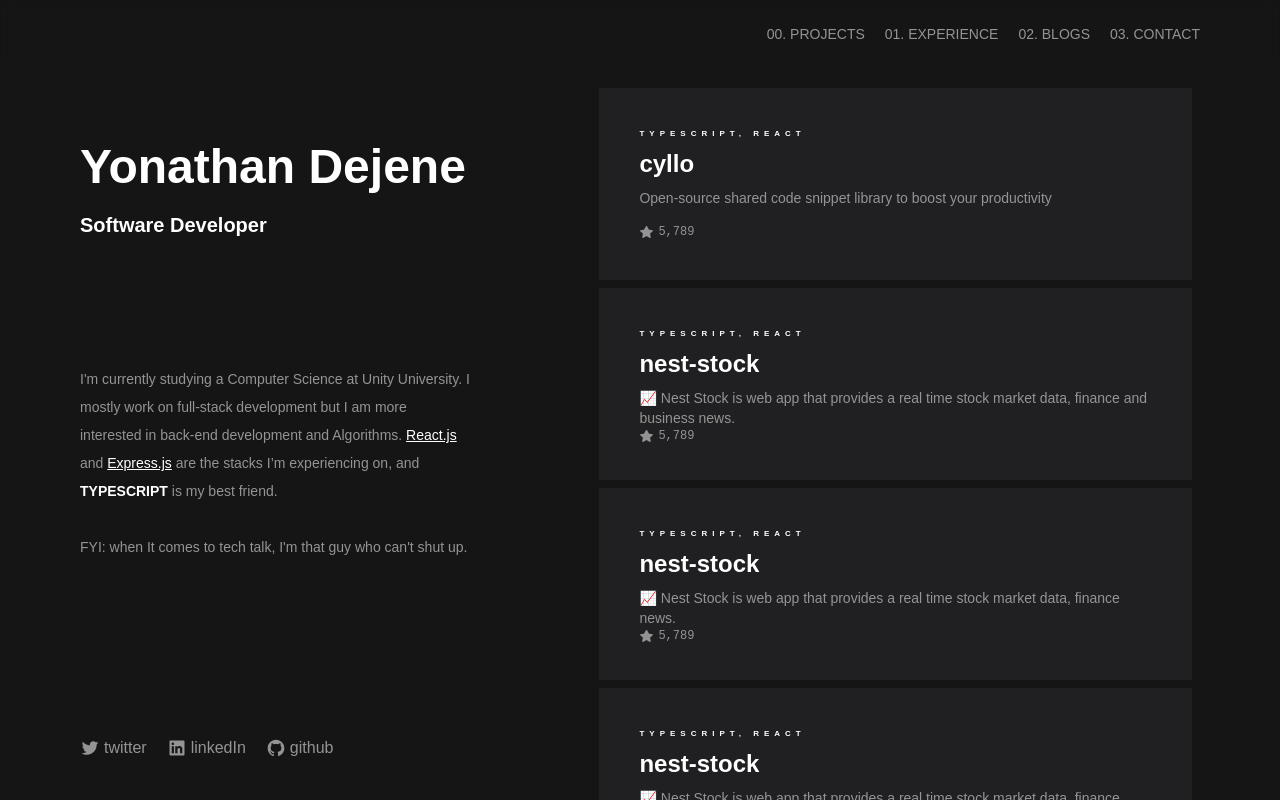
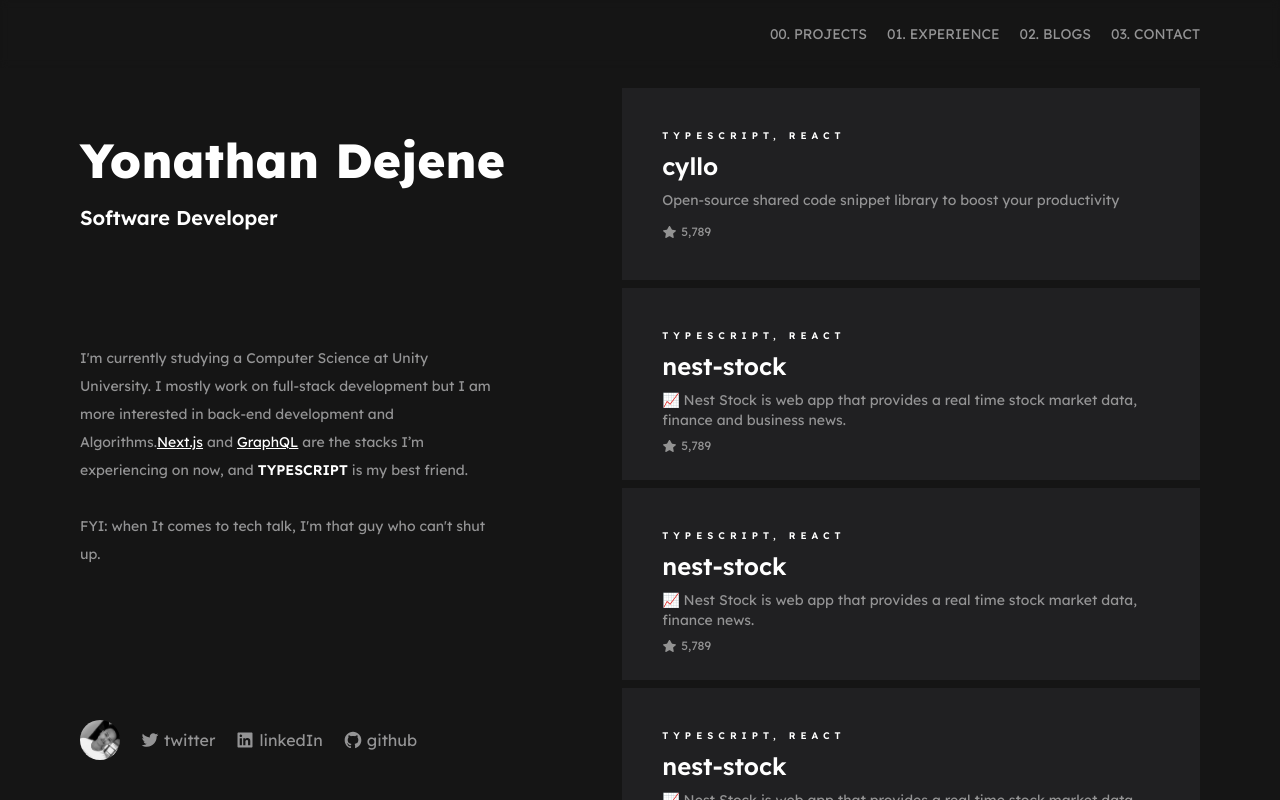
Before and after one commit to yonaries/portfolio-new, a Next.js app: page / in a window 1280 px wide. Built offline with nearby package versions, Linux system fonts and the light colour scheme.

Commit message:
Projects(screen): hover effect fixed. Global: google fonts fixed

```diff
--- a/components/AboutMe.tsx
+++ b/components/AboutMe.tsx
@@ -4,6 +4,7 @@ import { ahrefStyle } from './NavBar'
 import githubLogo from '../assets/github.svg'
 import twitterLogo from '../assets/twitter.svg'
 import linkedInLogo from '../assets/linkedin.svg'
+import photo from '../assets/1652460611504 1.png'
 
 const AboutMe = () => {
     return (
@@ -18,13 +19,15 @@ const AboutMe = () => {
 
                 <div>
                     <p className='font-normal text-sm leading-7 pr-10' >
-                        I'm currently studying a Computer Science at Unity University. I mostly work on full-stack development but I am more interested in back-end development and Algorithms. <span className='text-white underline'>React.js</span> and <span className='text-white underline'>Express.js</span> are the stacks I’m experiencing on, and <span className='font-semibold text-white'>TYPESCRIPT</span> is my best friend.
+                        I'm currently studying a Computer Science at Unity University. I mostly work on full-stack development but I am more interested in back-end development and Algorithms.
+                        <span className='text-white underline'>Next.js</span> and <span className='text-white underline'>GraphQL</span> are the stacks I’m experiencing on now, and <span className='font-semibold text-white'>TYPESCRIPT</span> is my best friend.
                         <br /> <br /> FYI: when It comes to tech talk, I'm that guy who can't shut up.
                     </p>
                 </div>
             </div>
 
-            <footer className='flex space-x-5'>
+            <footer className='flex space-x-5 items-center'>
+                <Image className='rounded-full' src={photo} width={40} height={40} alt='my photo' />
                 <a className={ahrefStyle} href="https://www.twitter.com/yonathanDejene" target="_blank" rel="noopener noreferrer">
                     <div className='flex items-center space-x-1'>
                         <Image src={twitterLogo} width={20} height={20} alt='twitter link' />
--- a/components/Projects.tsx
+++ b/components/Projects.tsx
@@ -5,62 +5,62 @@ import star from '../assets/Star.svg';
 
 const Projects = () => {
     return (
-        <div className='pt-20 px-2' >
-            <div className='h-48 bg-dusk text-white p-10 w-full flex flex-col justify-between my-2 transition-all hover:scale-110 hover:border-slate-50 hover:border-2'>
+        <div className='pt-20' id='projects'>
+            <div id='card' className='min-h-48 bg-dusk text-white p-10 w-full flex flex-col justify-between my-2 transition-all hover:scale-110'>
                 <div className='space-y-2'>
                     <p className='text-2xs font-semibold' id='cardTitle'>TYPESCRIPT, REACT</p>
                     <p className='text-2xl font-semibold'>cyllo</p>
                     <p className='text-sm text-secondary'>Open-source shared code snippet library to boost your productivity</p>
                 </div>
-                <div className='flex space-x-1'>
+                <div className='flex pt-2 space-x-1'>
                     <Image src={star} width={15} height={15} />
                     <p className='text-xs text-secondary font-cousine' id='star'>5,789</p>
                 </div>
             </div>
-            <div className='h-48 bg-dusk text-white p-10 w-full flex flex-col justify-between my-2'>
+            <div id='card' className='h-48 bg-dusk text-white p-10 w-full flex flex-col justify-between my-2 transition-all hover:scale-110'>
                 <div className='space-y-2'>
                     <p className='text-2xs font-semibold' id='cardTitle'>TYPESCRIPT, REACT</p>
                     <p className='text-2xl font-semibold'>nest-stock</p>
                     <p className='text-sm text-secondary'>📈 Nest Stock is web app that provides a
                         real time stock market data, finance and business news.</p>
                 </div>
-                <div className='flex space-x-1'>
+                <div className='flex pt-2 space-x-1'>
                     <Image src={star} width={15} height={15} alt='github link' />
                     <p className='text-xs text-secondary' id='star'>5,789</p>
                 </div>
             </div>
-            <div className='h-48 bg-dusk text-white p-10 w-full flex flex-col justify-between my-2'>
+            <div id='card' className='h-48 bg-dusk text-white p-10 w-full flex flex-col justify-between my-2 transition-all hover:scale-110'>
                 <div className='space-y-2'>
                     <p className='text-2xs font-semibold' id='cardTitle'>TYPESCRIPT, REACT</p>
                     <p className='text-2xl font-semibold'>nest-stock</p>
                     <p className='text-sm text-secondary'>📈 Nest Stock is web app that provides a
                         real time stock market data, finance news.</p>
                 </div>
-                <div className='flex space-x-1'>
+                <div className='flex pt-2 space-x-1'>
                     <Image src={star} width={15} height={15} alt='github star' />
                     <p className='text-xs text-secondary' id='star'>5,789</p>
                 </div>
             </div>
-            <div className='h-48 bg-dusk text-white p-10 w-full flex flex-col justify-between my-2'>
+            <div id='card' className='h-48 bg-dusk text-white p-10 w-full flex flex-col justify-between my-2 transition-all hover:scale-110'>
                 <div className='space-y-2'>
                     <p className='text-2xs font-semibold' id='cardTitle'>TYPESCRIPT, REACT</p>
                     <p className='text-2xl font-semibold'>nest-stock</p>
                     <p className='text-sm text-secondary'>📈 Nest Stock is web app that provides a
                         real time stock market data, finance news.</p>
                 </div>
-                <div className='flex space-x-1'>
+                <div className='flex pt-2 space-x-1'>
                     <Image src={star} width={15} height={15} alt='github star' />
                     <p className='text-xs text-secondary' id='star'>5,789</p>
                 </div>
             </div>
-            <div className='h-48 bg-dusk text-white p-10 w-full flex flex-col justify-between my-2'>
+            <div id='card' className='h-48 bg-dusk text-white p-10 w-full flex flex-col justify-between my-2 transition-all hover:scale-110'>
                 <div className='space-y-2'>
                     <p className='text-2xs font-semibold' id='cardTitle'>TYPESCRIPT, REACT</p>
                     <p className='text-2xl font-semibold'>nest-stock</p>
                     <p className='text-sm text-secondary'>📈 Nest Stock is web app that provides a
                         real time stock market data, finance news.</p>
                 </div>
-                <div className='flex space-x-1'>
+                <div className='flex pt-2 space-x-1'>
                     <Image src={star} width={15} height={15} alt='github star' />
                     <p className='text-xs text-secondary' id='star'>5,789</p>
                 </div>
--- /dev/null
+++ b/pages/_document.tsx
@@ -0,0 +1,27 @@
+import Document, { Html, Head, Main, NextScript } from "next/document";
+
+class MyDocument extends Document {
+    render() {
+        return (
+            <Html>
+                <Head>
+                    <link rel="preconnect" href="https://fonts.googleapis.com" />
+                    <link
+                        rel="preconnect"
+                        href="https://fonts.gstatic.com"
+                        crossOrigin="true"
+                    />
+                    <link href="https://fonts.googleapis.com/css2?family=Lexend:wght@100;200;300;400;500;600;700;800;900&display=swap" rel="stylesheet" />
+                    <link href="https://fonts.googleapis.com/css2?family=Outfit:wght@100;200;300;400;500;600;700;800&display=swap" rel="stylesheet" />
+                    <link href="https://fonts.googleapis.com/css2?family=Inter:wght@100;200;300;400;500;600;700;800;900&display=swap" rel="stylesheet" />
+                </Head>
+                <body>
+                    <Main />
+                    <NextScript />
+                </body>
+            </Html>
+        );
+    }
+}
+
+export default MyDocument;
--- a/pages/index.tsx
+++ b/pages/index.tsx
@@ -11,10 +11,10 @@ const Home: NextPage = () => {
       <Head>
         <title>Yonathan Dejene</title>
       </Head>
-      <div className='flex h-screen px-20 overflow-y-hidden justify-between font-poppins'>
+      <div className='flex h-screen pl-20 overflow-y-hidden justify-between font-lexend'>
         <NavBar />
         <AboutMe />
-        <div className='w-3/5 pl-10 h-screen overflow-y-scroll'>
+        <div className='w-3/5 pl-10 pr-20 h-screen overflow-y-scroll'>
           <Projects />
         </div>
       </div></>
--- a/styles/globals.css
+++ b/styles/globals.css
@@ -1,7 +1,6 @@
 @tailwind base;
 @tailwind components;
 @tailwind utilities;
-@import url('https://fonts.googleapis.com/css2?family=Poppins:wght@100;200;300;400;500;600;700;800&display=swap');
 
 * {
   scrollbar-width: none;
@@ -16,7 +15,6 @@ body {
   padding: 0;
   margin: 0;
   background-color: rgb(21, 21, 21);
-  font-family: 'Poppins', sans-serif;
   scroll-behavior: smooth;
   overflow: hidden;
 }
@@ -34,8 +32,9 @@ a {
   letter-spacing: 5px;
 }
 
-#star {
-  font-family: 'Cousine', monospace;
+#projects:hover>#card:not(:hover) {
+  opacity: 0.5;
+  transition: 0.2s;
 }
 
 /* @media (prefers-color-scheme: dark) {
--- a/tailwind.config.js
+++ b/tailwind.config.js
@@ -12,11 +12,12 @@ module.exports = {
         dusk: "rgb(32, 32, 34)",
       },
       fontSize: {
-        "2xs": "0.5rem",
+        "2xs": "0.6rem",
       },
       fontFamily: {
-        cousine: ["Cousine", "monospace"],
-        poppins: ["Poppins", "sans-serif"],
+        lexend: ["Lexend", "sans-serif"],
+        outfit: ["Outfit", "sans-serif"],
+        inter: ["Inter", "sans-serif"],
       },
     },
   },
```
Also changed, not shown: assets/1652460611504 1.png (added).
